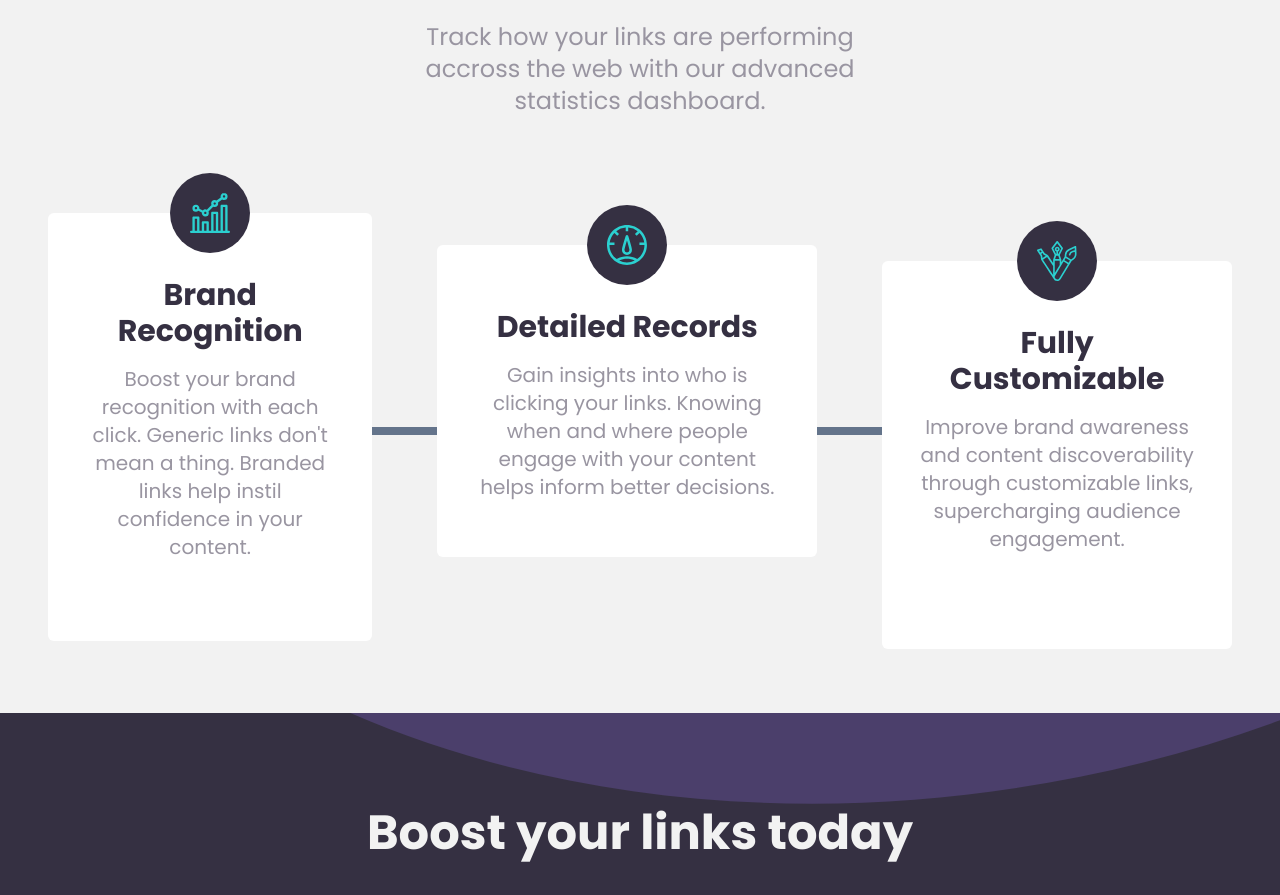
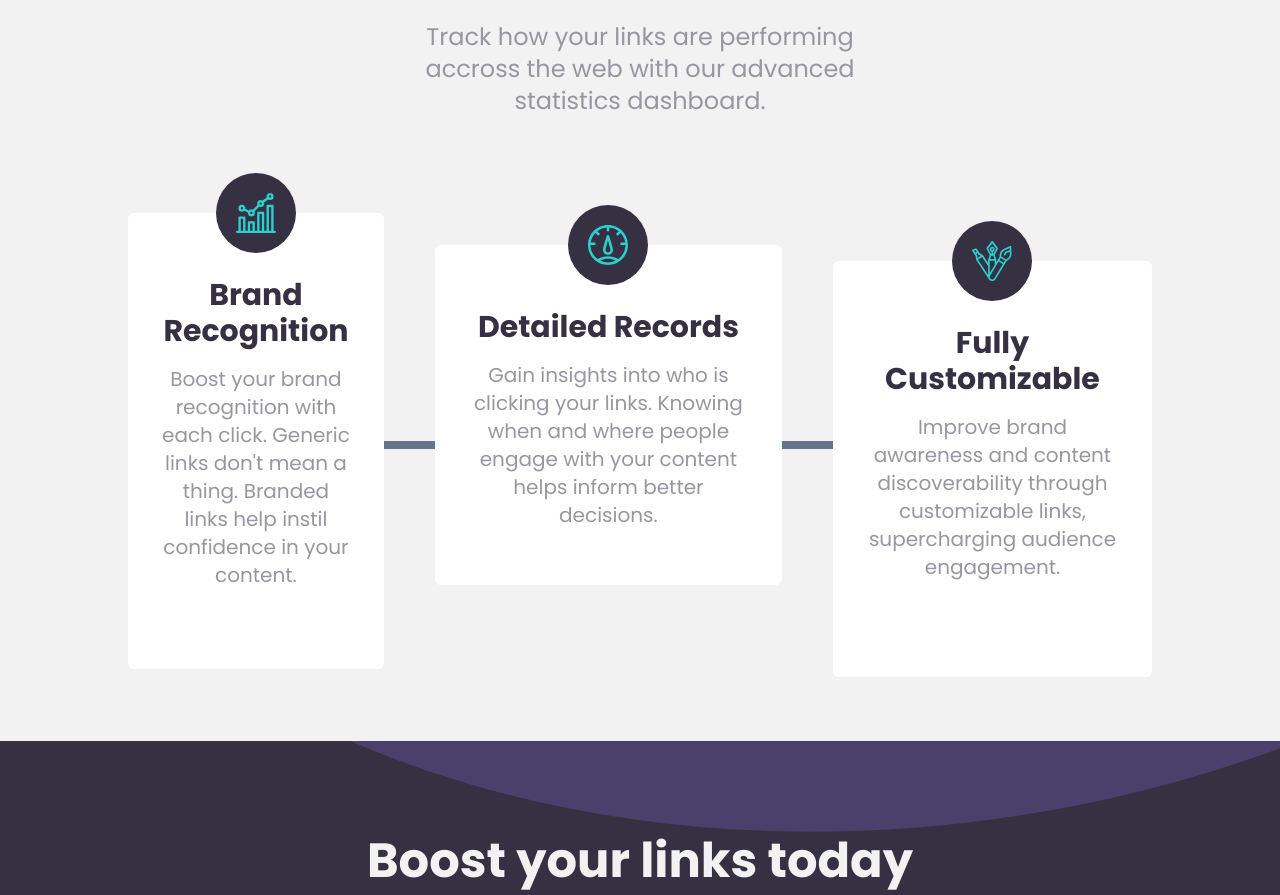
Before and after one commit to zencoder24/url-shortening-app, a React (Create React App) app: page / in a window 1280 px wide. Shown: the part 1187-2082 px from the top of the page. Built offline with nearby package versions, Linux system fonts and the light colour scheme.

Commit message:
Fixed padding on cards

```diff
--- a/src/components/ExtraContent/ExtraContent.jsx
+++ b/src/components/ExtraContent/ExtraContent.jsx
@@ -14,7 +14,7 @@ function ExtraContent() {
           </p>
         </div>
 
-        <div className="cards-container">
+        <div className="cards-container px-20">
           <div className="cards pt-24 py-16 px-12 md:flex">
             <div className="bg-white text-center relative py-14 rounded-md md:w-full md:max-w-x-1 lg:h-5/6 xl:pb-20">
               <div className="icon-wrapper bg-x-dark-violet w-20 h-20 flex justify-center items-center rounded-full absolute ml-auto mr-auto left-0 right-0 -mt-24">
```
